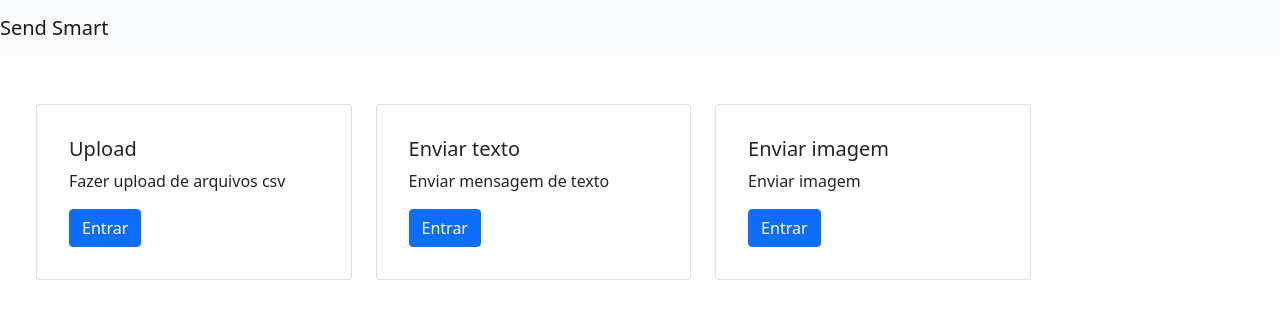
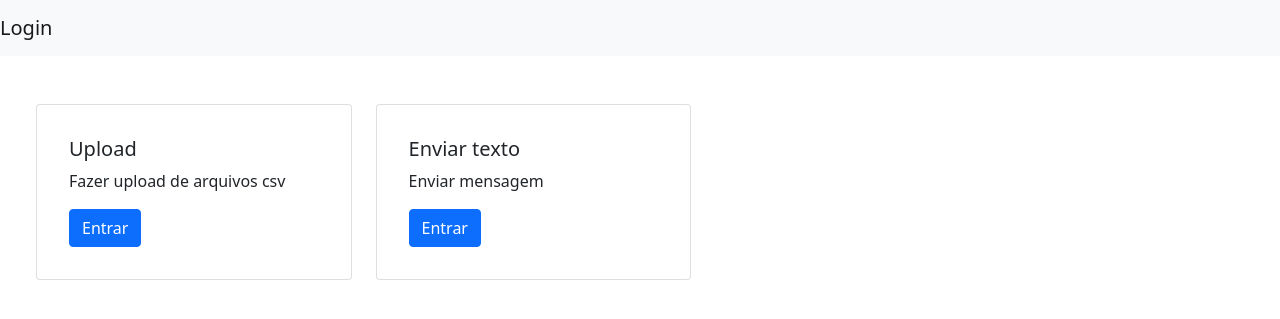
Before and after one commit to dinotales/send_smart, a Django app: page / in a window 1280 px wide. Shown: the top 319 px of the page. Run offline with Django 5.2, Linux system fonts and the light colour scheme; some libraries are stand-ins or nearby versions.

Commit message:
Desenvolvendo tela de Login

```diff
--- a/send_smart/inicio/templates/inicio/indice.html
+++ b/send_smart/inicio/templates/inicio/indice.html
@@ -20,20 +20,11 @@ Página inícial
           <div class="card p-3 mb-2">
             <div class="card-body">
               <h5 class="card-title">Enviar texto</h5>
-              <p class="card-text">Enviar mensagem de texto</p>
+              <p class="card-text">Enviar mensagem</p>
               <a href="http://127.0.0.1:8000/contato/" class="btn btn-primary">Entrar</a>
             </div>
           </div>
       </div>
-      <div class="col-md-4">
-        <div class="card p-3 mb-2">
-          <div class="card-body">
-            <h5 class="card-title">Enviar imagem</h5>
-            <p class="card-text">Enviar imagem</p>
-            <a href="http://127.0.0.1:8000/contato" class="btn btn-primary">Entrar</a>
-          </div>
-        </div>
-    </div>
   </div>
 </div>
 
--- a/send_smart/mensagem/urls.py
+++ b/send_smart/mensagem/urls.py
@@ -9,5 +9,5 @@ urlpatterns=[
     path ('',enviar, name='mensagem'),
     path('upload',upload_image, name='uploadImagem'),
     re_path(r'^media/(?P<path>.*)$', serve, {'document_root': settings.MEDIA_ROOT}),
-    path('imagem',enviarImagem, name='enviarImagem')
+    path('imagem',enviarImagem, name='enviarImagem'),
 ]
--- a/send_smart/send_smart/settings.py
+++ b/send_smart/send_smart/settings.py
@@ -61,7 +61,7 @@ ROOT_URLCONF = 'send_smart.urls'
 TEMPLATES = [
     {
         'BACKEND': 'django.template.backends.django.DjangoTemplates',
-        'DIRS': [],
+        'DIRS': [os.path.join(BASE_DIR,'templates')],
         'APP_DIRS': True,
         'OPTIONS': {
             'context_processors': [
@@ -126,6 +126,9 @@ STATIC_URL = 'static/'
 
 MEDIA_URL='/media/'
 MEDIA_ROOT= os.path.join(os.path.dirname(BASE_DIR),'media')
+
+LOGIN_REDIRECT_URL='/'
+
 # Default primary key field type
 # https://docs.djangoproject.com/en/5.0/ref/settings/#default-auto-field
 
--- a/send_smart/send_smart/templates/base.html
+++ b/send_smart/send_smart/templates/base.html
@@ -11,17 +11,33 @@
   </head>
 
 <body>
-  <nav class="navbar navbar-light bg-light">
+
+
+  {%if user.is_authenticated%}
+    <nav class="navbar navbar-light bg-light">
     <a class="navbar-brand" href="http://127.0.0.1:8000/">
       Send Smart
     </a>
+    <a class="navbar-brand" href="http://127.0.0.1:8000/contas/login">
+      Sair
+    </a>
   </nav>
+    {%else%}
+    <nav class="navbar navbar-light bg-light">
+    <a class="navbar-brand" href="http://127.0.0.1:8000/contas/login">
+      Login
+    </a>
+  </nav>
+  {%endif%}
+
+
 
       <main role="main" class="col-md-9 ml-sm-auto col-lg-10 px-4"><div class="chartjs-size-monitor" style="position: absolute; inset: 0px; overflow: hidden; pointer-events: none; visibility: hidden; z-index: -1;"><div class="chartjs-size-monitor-expand" style="position:absolute;left:0;top:0;right:0;bottom:0;overflow:hidden;pointer-events:none;visibility:hidden;z-index:-1;"><div style="position:absolute;width:1000000px;height:1000000px;left:0;top:0"></div></div><div class="chartjs-size-monitor-shrink" style="position:absolute;left:0;top:0;right:0;bottom:0;overflow:hidden;pointer-events:none;visibility:hidden;z-index:-1;"><div style="position:absolute;width:200%;height:200%;left:0; top:0"></div></div></div>
 
           {% block content%}
           {% endblock content%}
       </main>
+
       <script src="https://code.jquery.com/jquery-3.3.1.slim.min.js" integrity="sha384-q8i/X+965DzO0rT7abK41JStQIAqVgRVzpbzo5smXKp4YfRvH+8abtTE1Pi6jizo" crossorigin="anonymous"></script>
       <script src="https://cdnjs.cloudflare.com/ajax/libs/popper.js/1.14.3/umd/popper.min.js" integrity="sha384-ZMP7rVo3mIykV+2+9J3UJ46jBk0WLaUAdn689aCwoqbBJiSnjAK/l8WvCWPIPm49" crossorigin="anonymous"></script>
       <script src="https://stackpath.bootstrapcdn.com/bootstrap/4.1.3/js/bootstrap.min.js" integrity="sha384-ChfqqxuZUCnJSK3+MXmPNIyE6ZbWh2IMqE241rYiqJxyMiZ6OW/JmZQ5stwEULTy" crossorigin="anonymous"></script>
--- a/send_smart/send_smart/urls.py
+++ b/send_smart/send_smart/urls.py
@@ -26,6 +26,8 @@ urlpatterns = [
     path('upload', include('csvs.urls')),
     path('contato/', include('contatos.urls')),
     path('mensagem/', include('mensagem.urls')),
+    path('contas/', include ('django.contrib.auth.urls')),
+
 
 ]
 
```
Also changed, not shown: send_smart/send_smart/templates/registration/login.html (added, +47 -0 lines), send_smart/db.sqlite3.
